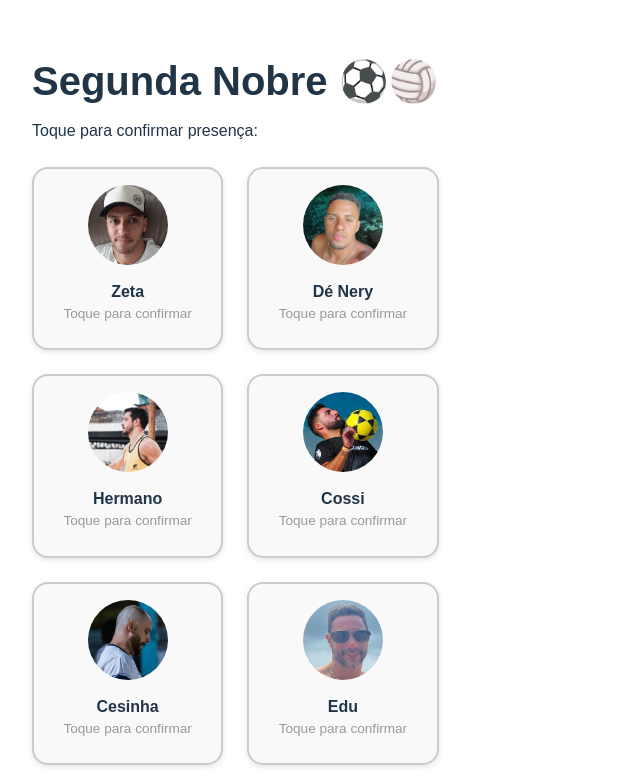
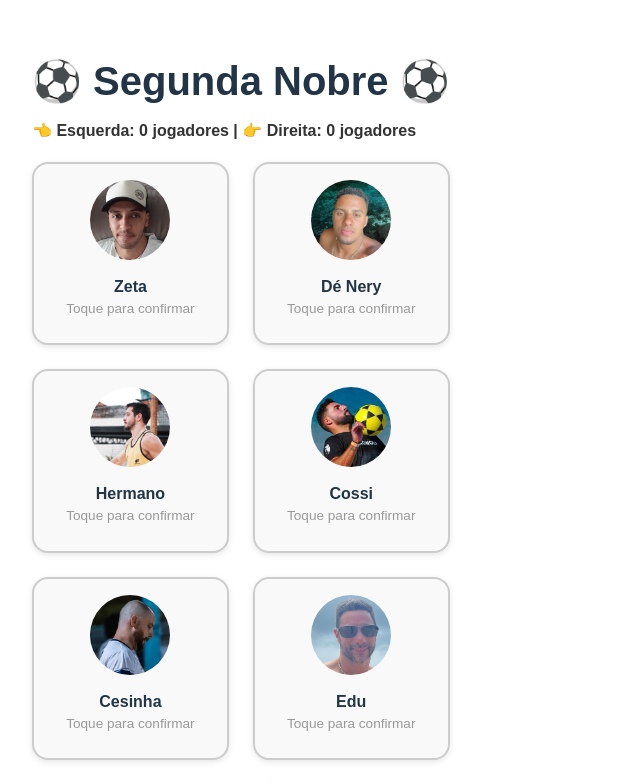
Before and after one commit to raffaelzeta/segunda-nobre, a React (Vite) app: page / in a window 1280 px wide. Shown: the top 782 px of the page, without its empty margins (0-640 px from the left). Built offline with nearby package versions, Linux system fonts and the light colour scheme.

Commit message:
contador de lados e ajuste de fonte nos botões

```diff
--- a/src/App.jsx
+++ b/src/App.jsx
@@ -57,10 +57,18 @@ function App() {
   return (
     <div style={{ padding: '2rem', fontFamily: 'sans-serif' }}>
       <h1 style={{ fontSize: '2.5rem', marginBottom: '1rem' }}>
-        Segunda Nobre ⚽🏐
+      ⚽ Segunda Nobre ⚽
       </h1>
 
-      <p style={{ marginBottom: '1.5rem' }}>Toque para confirmar presença:</p>
+    <div style={{
+      fontSize: '1rem',
+      fontWeight: 'bold',
+      marginBottom: '1.2rem',
+      color: '#333'
+    }}>
+      👈 Esquerda: {Object.values(ladosEscolhidos).filter(l => l === 'esquerda').length} jogadores | 👉 Direita: {Object.values(ladosEscolhidos).filter(l => l === 'direita').length} jogadores
+    </div>
+      {/* <p style={{ marginBottom: '1.5rem' }}>Toque para confirmar presença:</p> */}
 
       <div
         style={{
@@ -121,6 +129,7 @@ function App() {
                     }}
                     style={{
                       padding: '0.3rem 0.6rem',
+                      fontSize: '0.75rem',
                       backgroundColor: lado === 'esquerda' ? '#2ecc71' : '#ecf0f1',
                       border: '1px solid #ccc',
                       borderRadius: '0.3rem',
@@ -136,6 +145,7 @@ function App() {
                     }}
                     style={{
                       padding: '0.3rem 0.6rem',
+                      fontSize: '0.75rem',
                       backgroundColor: lado === 'direita' ? '#3498db' : '#ecf0f1',
                       border: '1px solid #ccc',
                       borderRadius: '0.3rem',
@@ -173,7 +183,7 @@ function App() {
                 ? 0.6
                 : 1,
           }}
-        >
+          >
           Sortear Duplas
         </button>
       </div>
```
